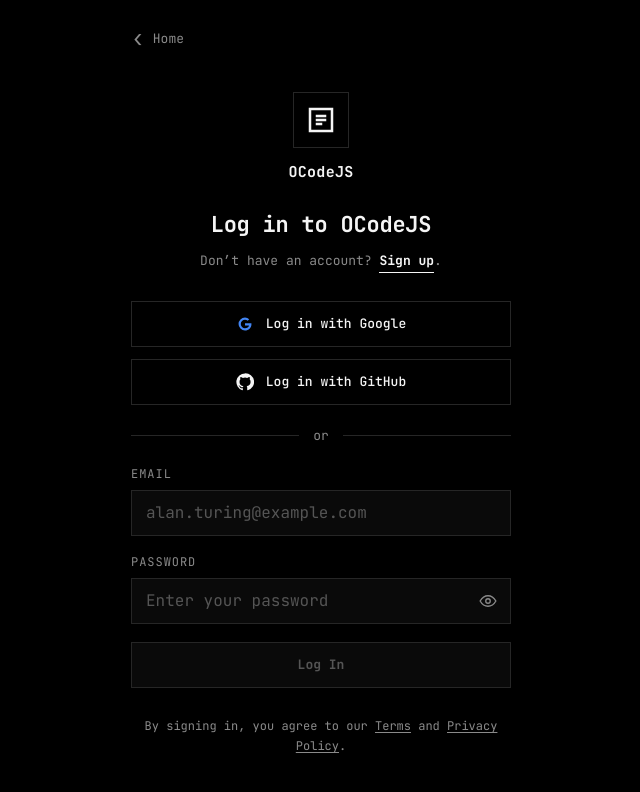
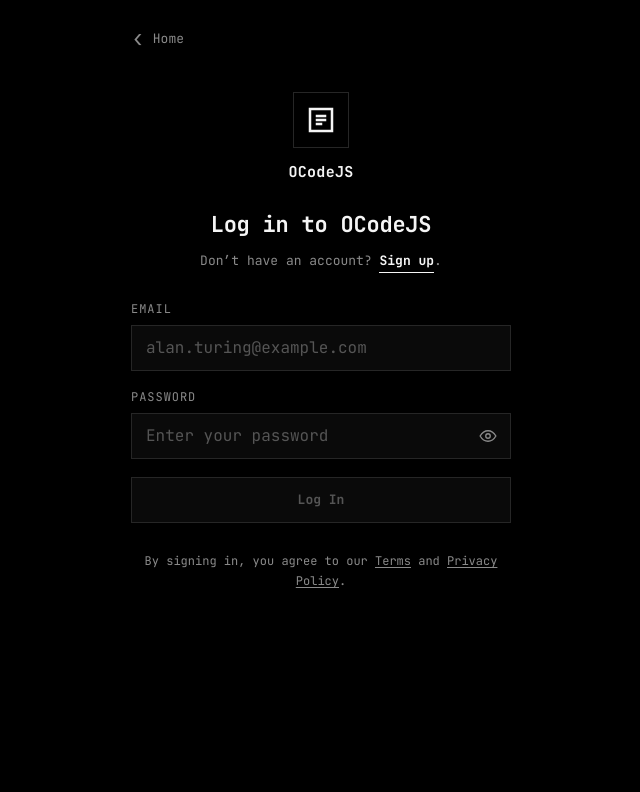
Before and after one commit to OCodejs/mcp.auth.ocodejs, a Next.js app: page / in a window 1280 px wide. Shown: the top 792 px of the page, without its empty margins (319-959 px from the left). Built offline with nearby package versions, Linux system fonts and the light colour scheme.

Commit message:
fix(auth): allow credentials-only Preview when OAuth is not configured

```diff
--- a/app/page.tsx
+++ b/app/page.tsx
@@ -4,6 +4,9 @@ import { FormEvent, useState } from "react";
 import { signIn } from "next-auth/react";
 
 type Mode = "signin" | "signup";
+
+const googleEnabled = process.env.NEXT_PUBLIC_AUTH_GOOGLE_ENABLED === "true";
+const githubEnabled = process.env.NEXT_PUBLIC_AUTH_GITHUB_ENABLED === "true";
 
 function GoogleIcon() {
   return <svg width="18" height="18" viewBox="0 0 24 24" aria-hidden="true"><path fill="#4285F4" d="M21.35 11.1H12v2.98h5.35c-.5 2.4-2.5 3.5-5.35 3.5a5.6 5.6 0 1 1 0-11.2c1.4 0 2.6.5 3.55 1.35l2.1-2.1A8.6 8.6 0 0 0 12 3.4a8.6 8.6 0 1 0 0 17.2c4.95 0 8.6-3.5 8.6-8.4 0-.4-.05-.75-.1-1.1z"/></svg>;
@@ -99,16 +102,16 @@ export default function Home() {
             </button>.
           </p>
 
-          <div className="oauth-stack">
-            <button className="oauth-button" type="button" onClick={() => provider("google")} disabled={busy}>
+          {(googleEnabled || githubEnabled) && <div className="oauth-stack">
+            {googleEnabled && <button className="oauth-button" type="button" onClick={() => provider("google")} disabled={busy}>
               <GoogleIcon /> {mode === "signin" ? "Log in with Google" : "Sign up with Google"}
-            </button>
-            <button className="oauth-button" type="button" onClick={() => provider("github")} disabled={busy}>
+            </button>}
+            {githubEnabled && <button className="oauth-button" type="button" onClick={() => provider("github")} disabled={busy}>
               <GitHubIcon /> {mode === "signin" ? "Log in with GitHub" : "Sign up with GitHub"}
-            </button>
-          </div>
+            </button>}
+          </div>}
 
-          <div className="or-divider"><span>or</span></div>
+          {(googleEnabled || githubEnabled) && <div className="or-divider"><span>or</span></div>}
 
           <form className="auth-form" onSubmit={submit}>
             {mode === "signup" && (
```
